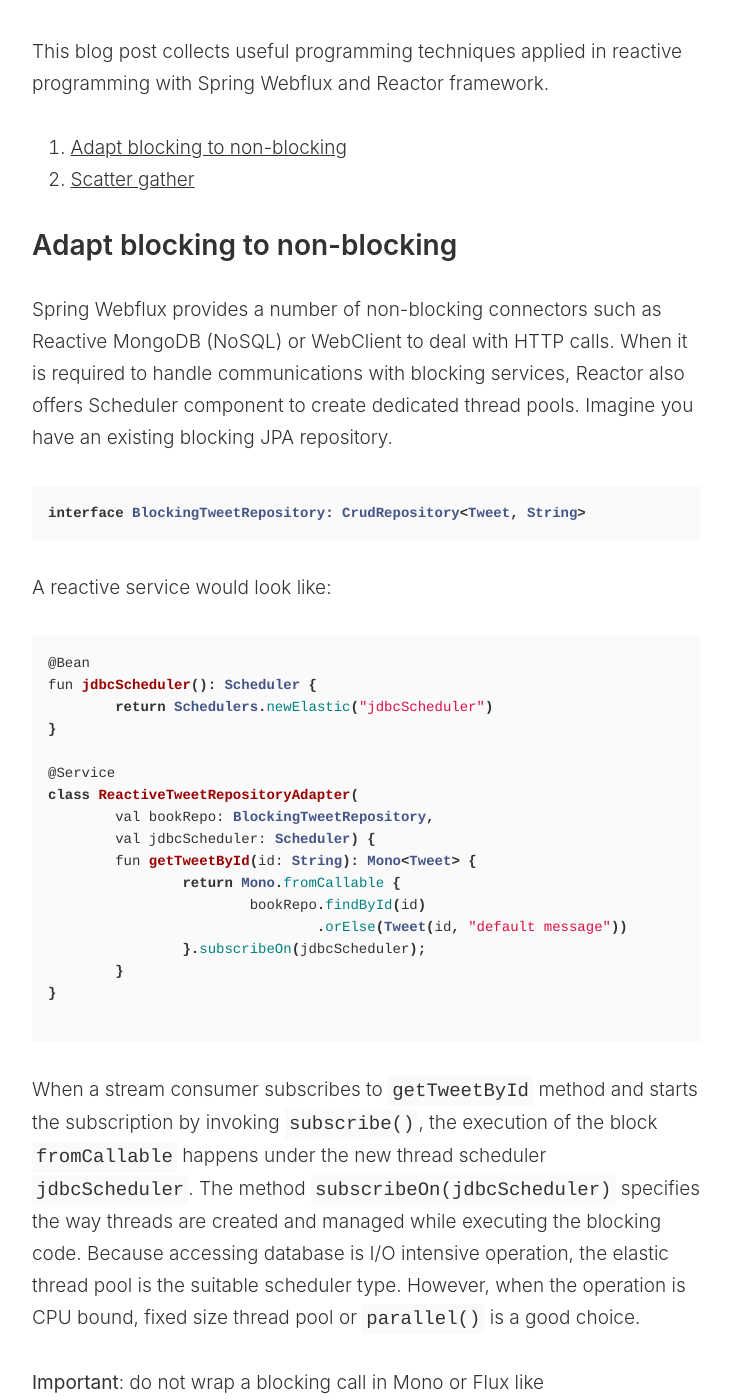
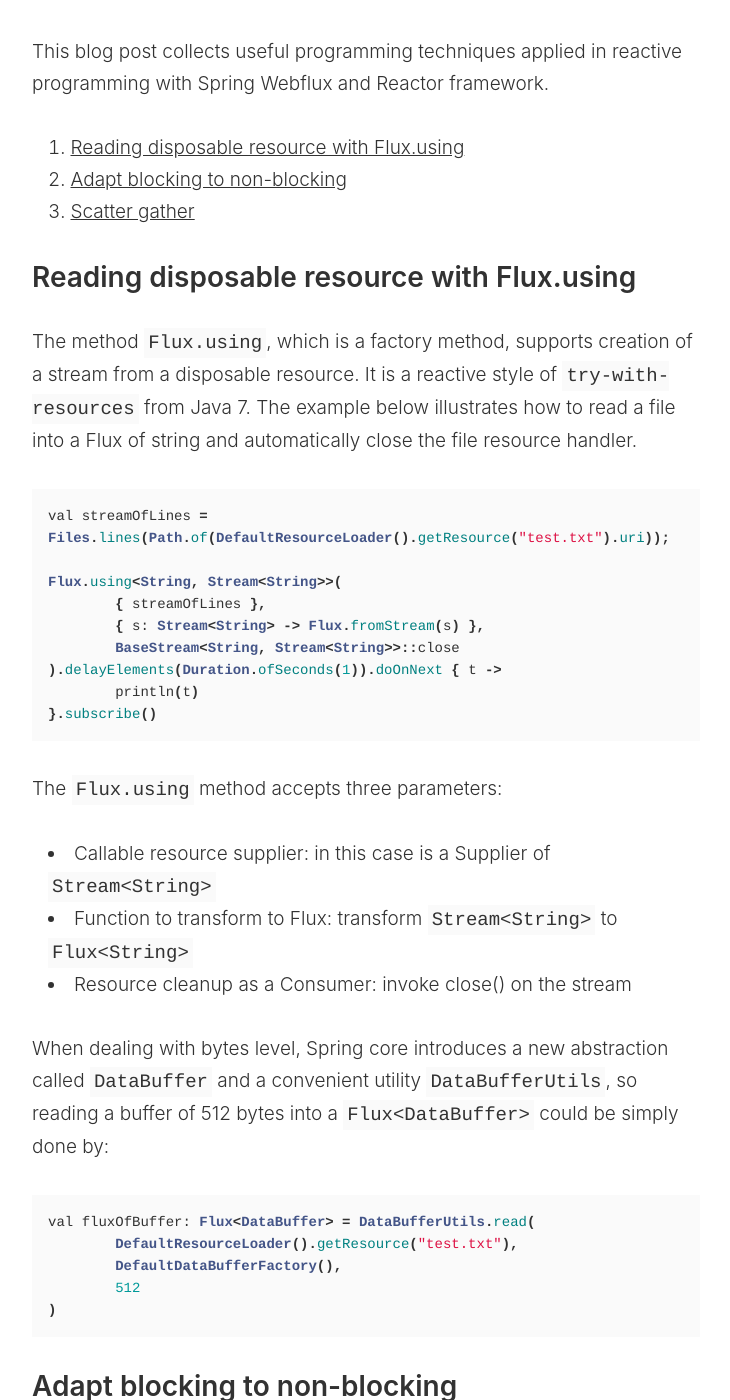
Before and after one commit to thanhnamit/thanhnamit.github.io, a Jekyll site: the page built from _posts/2019-06-19-reactive-techniques.markdown, in a window 1280 px wide and 1400 px high, scrolled down 413 px. Shown: the whole window, without its empty margins (274-1004 px from the left). Built offline with Jekyll 4.4.1, drawn with Linux system fonts in a browser that asks for light colours; comment, search, counter and statistics services are not loaded.

Commit message:
Add reading file with reactive io

````diff
--- a/_posts/2019-06-19-reactive-techniques.markdown
+++ b/_posts/2019-06-19-reactive-techniques.markdown
@@ -13,7 +13,44 @@ with Spring Webflux and Reactor framework.
 1. TOC
 {:toc}
 
+## Reading disposable resource with Flux.using
 
+The method `Flux.using`, which is a factory method, supports creation of a stream from a disposable
+resource. It is a reactive style of `try-with-resources` from Java 7. The example below illustrates
+how to read a file into a Flux of string and automatically close the file resource handler.
+
+```java
+val streamOfLines = Files.lines(Path.of(DefaultResourceLoader().getResource("test.txt").uri));
+
+Flux.using<String, Stream<String>>(
+	{ streamOfLines },
+	{ s: Stream<String> -> Flux.fromStream(s) },
+	BaseStream<String, Stream<String>>::close
+).delayElements(Duration.ofSeconds(1)).doOnNext { t ->
+	println(t)
+}.subscribe()
+```
+
+<p/>
+The `Flux.using` method accepts three parameters:
+- Callable resource supplier: in this case is a Supplier of `Stream<String>`
+- Function to transform to Flux: transform `Stream<String>` to `Flux<String>`
+- Resource cleanup as a Consumer: invoke close() on the stream
+
+<p/>
+
+When dealing with bytes level, Spring core introduces a new abstraction called
+`DataBuffer` and a convenient utility `DataBufferUtils`, so reading a buffer of 512 bytes
+into a `Flux<DataBuffer>` could be simply done by:
+
+```java
+val fluxOfBuffer: Flux<DataBuffer> = DataBufferUtils.read(
+	DefaultResourceLoader().getResource("test.txt"),
+	DefaultDataBufferFactory(),
+	512
+)
+```
+<p/>
 
 ## Adapt blocking to non-blocking
 
````
